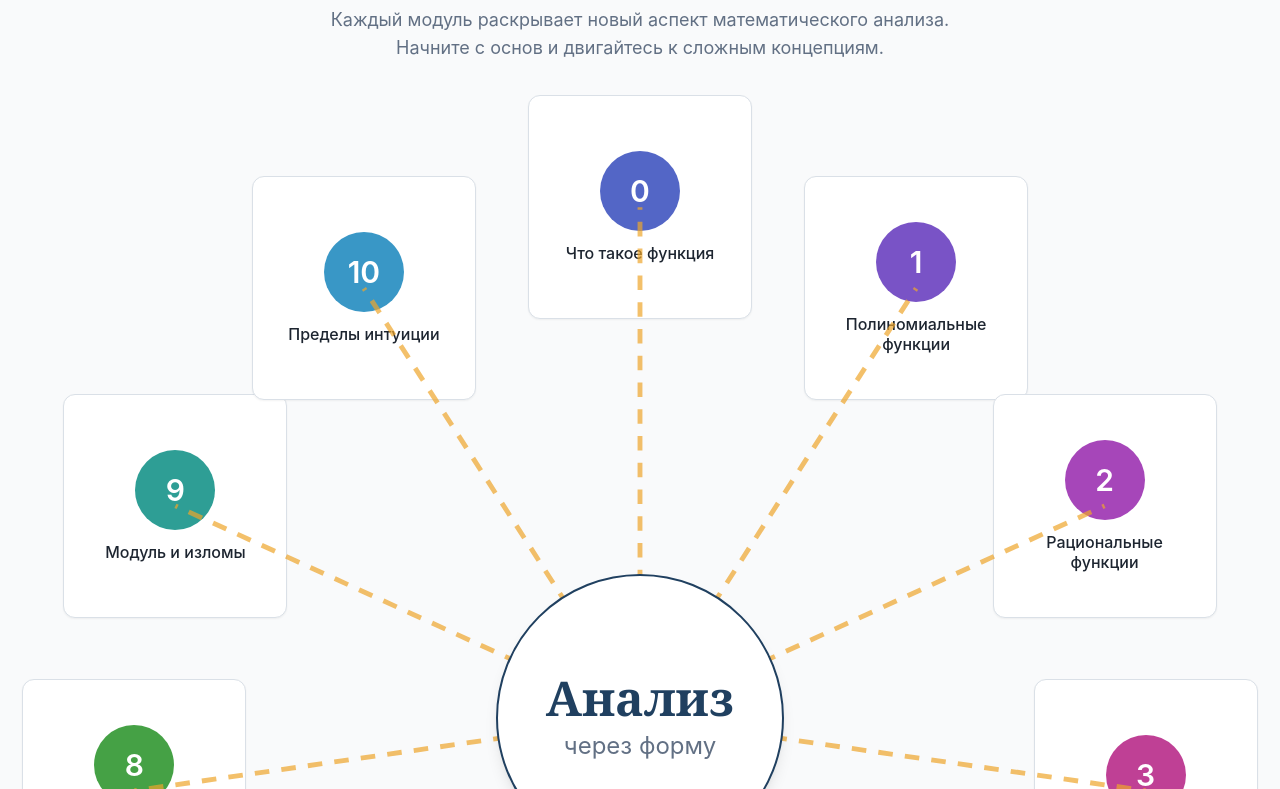
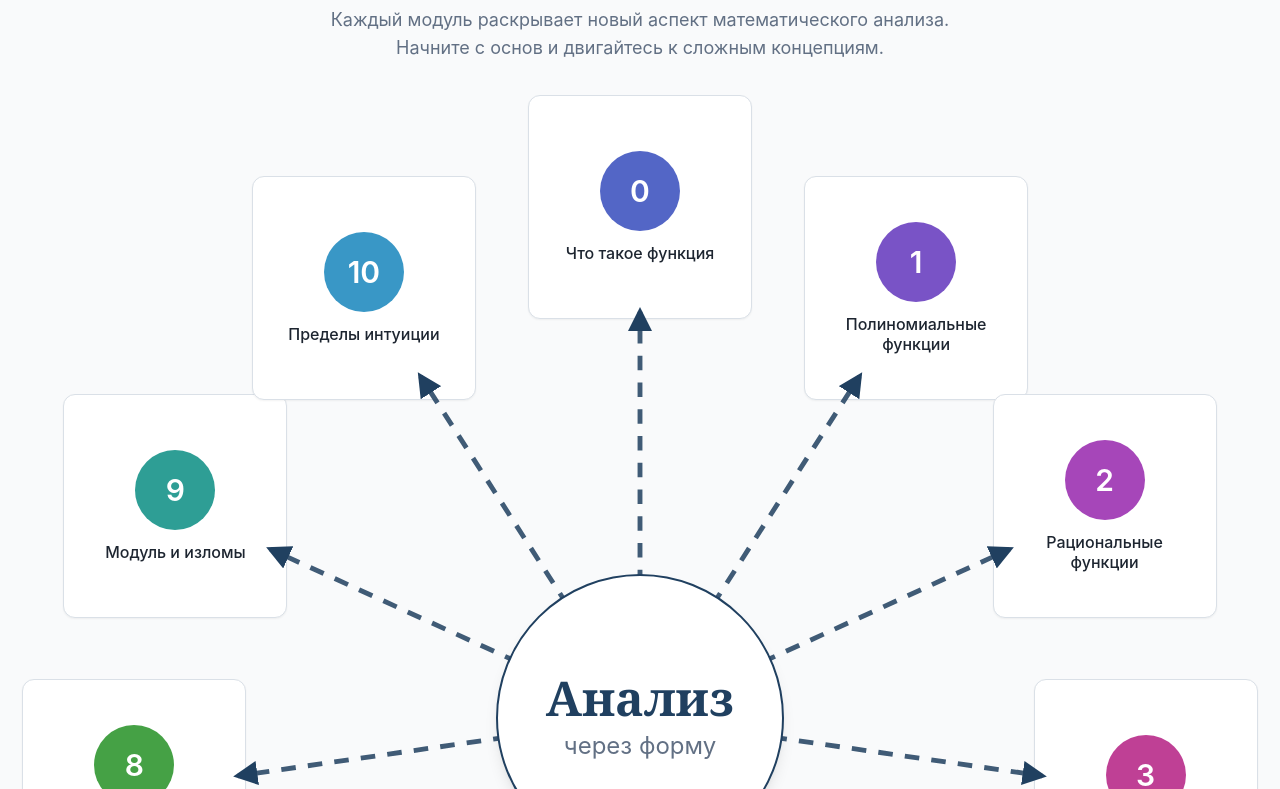
Before and after one commit to SergeyErmakov85/compass-for-calculus, a React (Vite) app: page / in a window 1280 px wide. Shown: the part 1531-2320 px from the top of the page. Built offline with nearby package versions, Linux system fonts and the light colour scheme; the HTML template or start-up script is replaced by a standard one.

Commit message:
Changes
Co-authored-by: SergeyErmakov85 <45623987+SergeyErmakov85@users.noreply.github.com>

```diff
--- a/src/components/home/CompassNavigation.tsx
+++ b/src/components/home/CompassNavigation.tsx
@@ -64,24 +64,43 @@ export const CompassNavigation = () => {
             })}
 
             {/* Connecting lines */}
-            <svg className="absolute inset-0 w-full h-full pointer-events-none" viewBox="0 0 100 100">
+            <svg className="absolute inset-0 w-full h-full pointer-events-none" viewBox="0 0 100 100" preserveAspectRatio="none">
+              <defs>
+                <marker
+                  id="compass-arrow"
+                  viewBox="0 0 10 10"
+                  refX="8"
+                  refY="5"
+                  markerWidth="5"
+                  markerHeight="5"
+                  orient="auto-start-reverse"
+                >
+                  <path d="M 0 0 L 10 5 L 0 10 z" fill="hsl(var(--primary))" />
+                </marker>
+              </defs>
               {courseStructure.map((module, index) => {
                 const angle = (index / courseStructure.length) * 2 * Math.PI - Math.PI / 2;
                 const radius = 42;
+                // Card is w-56 (224px) inside ~1336px container ≈ 8.4 viewBox units half-width.
+                // Stop the line just before the card edge so the arrow head lands on the rectangle.
+                const cardHalf = 8.6;
                 const x = 50 + radius * Math.cos(angle);
                 const y = 50 + radius * Math.sin(angle);
+                const endX = x - cardHalf * Math.cos(angle);
+                const endY = y - cardHalf * Math.sin(angle);
 
                 return (
                   <line
                     key={module.id}
                     x1="50"
                     y1="50"
-                    x2={x}
-                    y2={y}
-                    stroke="hsl(var(--accent))"
+                    x2={endX}
+                    y2={endY}
+                    stroke="hsl(var(--primary))"
                     strokeWidth="0.4"
                     strokeDasharray="1.2 1"
-                    strokeOpacity="0.7"
+                    strokeOpacity="0.85"
+                    markerEnd="url(#compass-arrow)"
                   />
                 );
               })}
```
